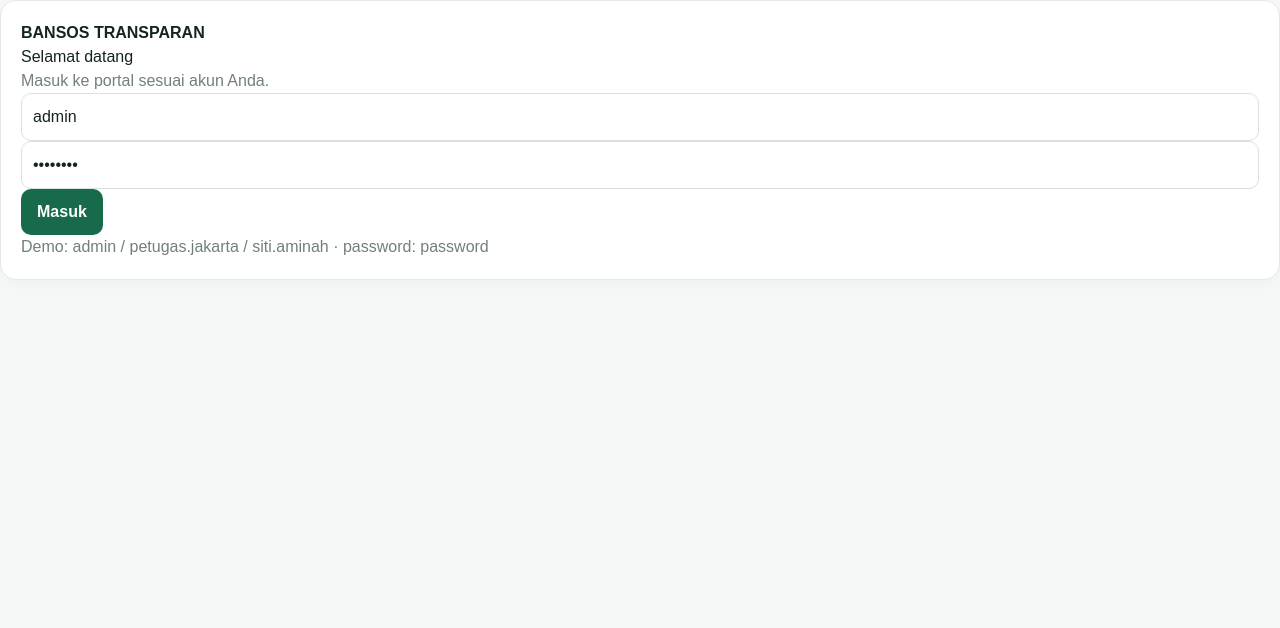
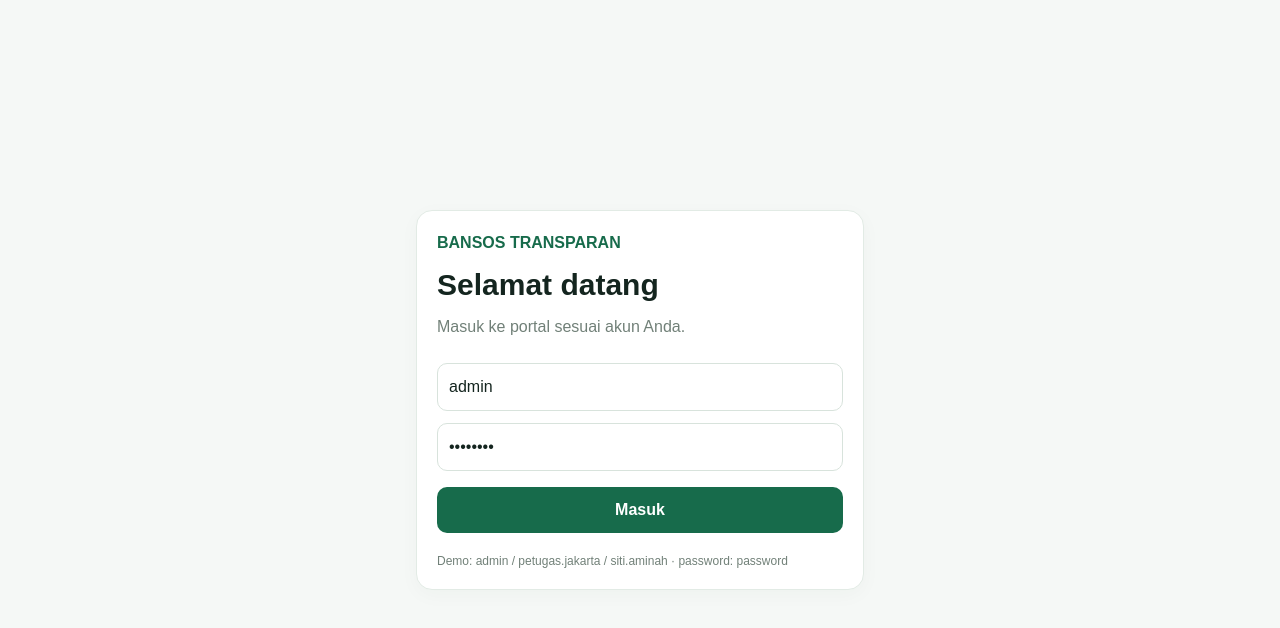
Before and after one commit to CUPP-0/bansos_v2, a Next.js app: page /login in a window 1280 px wide. Shown: the top 628 px of the page. Built offline with nearby package versions, Linux system fonts and the light colour scheme.

Commit message:
Add Tailwind configuration

```diff
--- /dev/null
+++ b/tailwind.config.ts
@@ -0,0 +1,3 @@
+import type { Config } from 'tailwindcss';
+const config: Config = { content: ['./app/**/*.{js,ts,jsx,tsx}', './components/**/*.{js,ts,jsx,tsx}'], theme: { extend: { colors: { forest: '#176b4b', mint: '#e8f4ed' } } }, plugins: [] };
+export default config;
```
